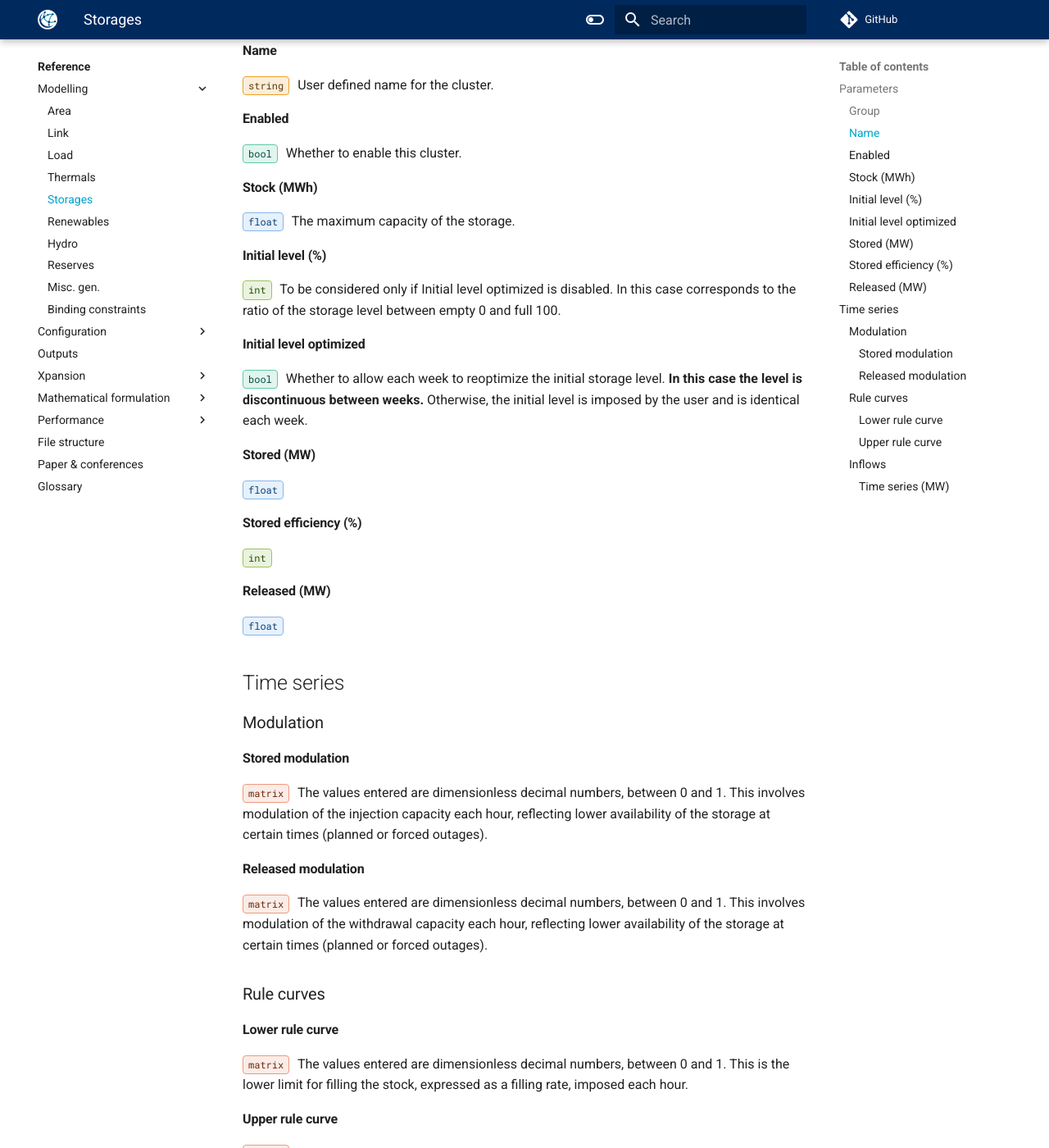
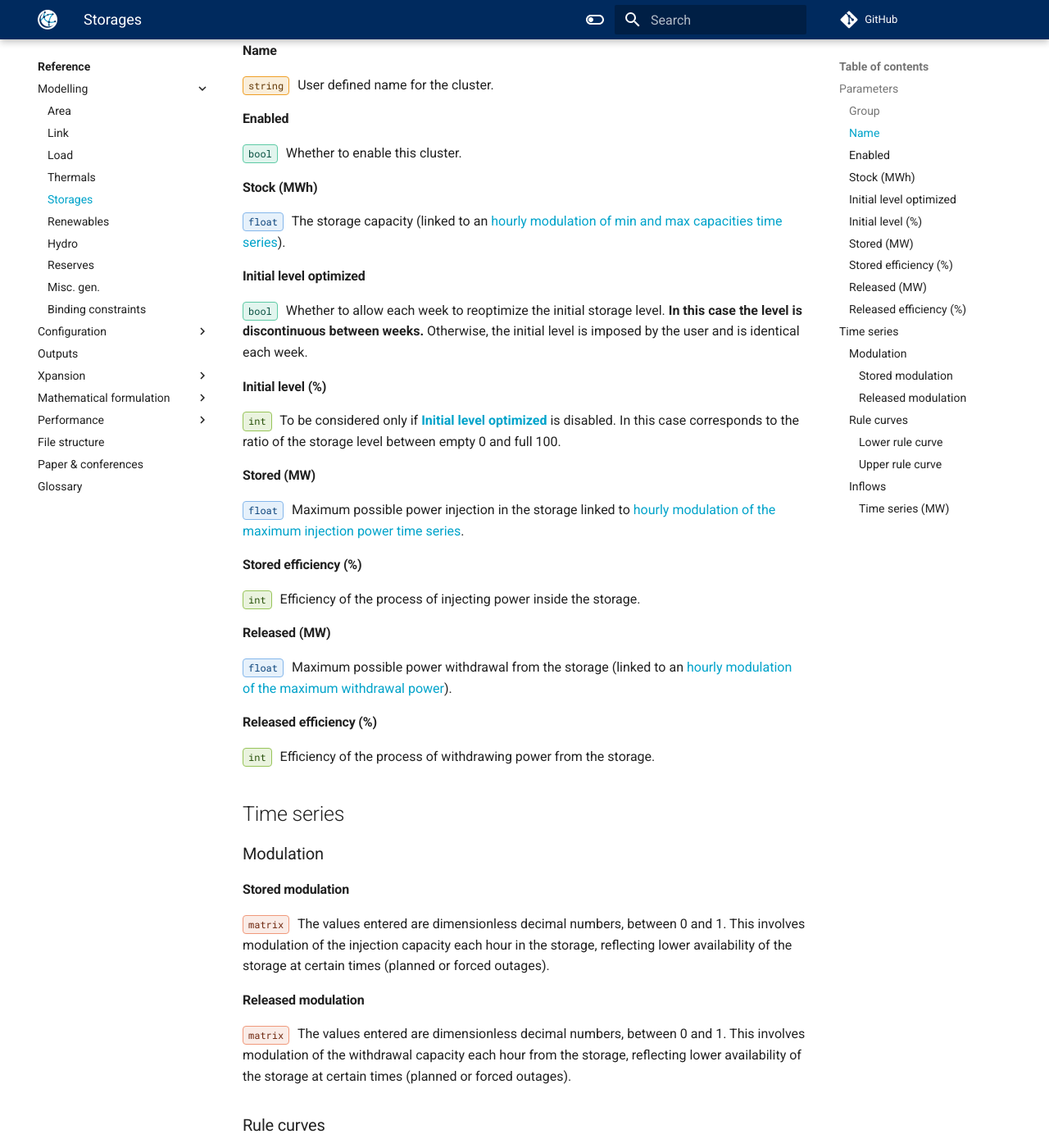
Before and after one commit to AntaresSimulatorTeam/antares-doc, an MkDocs documentation site: the page built from docs/reference/storages.md, in a window 1280 px wide and 1400 px high, scrolled down 623 px. Shown: the whole window at 82% size. Built offline with MkDocs 1.6.1 and Material for MkDocs 9.7.7, drawn with Linux system fonts in a browser that asks for light colours; comment, search, counter and statistics services are not loaded; some of the changed text lies outside the part shown.

Commit message:
Improve clarity

```diff
--- a/docs/reference/storages.md
+++ b/docs/reference/storages.md
@@ -30,13 +30,8 @@ Whether to enable this cluster.
 #### Stock (MWh)
 
 <span class="param-badge badge-float">float</span>
-The maximum capacity of the storage.
-
-#### Initial level (%)
-
-<span class="param-badge badge-int">int</span>
-To be considered only if Initial level optimized is disabled. In this case
-corresponds to the ratio of the storage level between empty 0 and full 100.
+The storage capacity (linked to an
+[hourly modulation of min and max capacities time series](#rule-curves)).
 
 #### Initial level optimized
 
@@ -45,17 +40,33 @@ Whether to allow each week to reoptimize the initial storage level.
 **In this case the level is discontinuous between weeks.** Otherwise, the
 initial level is imposed by the user and is identical each week.
 
+#### Initial level (%)
+
+<span class="param-badge badge-int">int</span>
+To be considered only if [**Initial level optimized**](#initial-level-optimized) is disabled.
+In this case corresponds to the ratio of the storage level between empty 0 and full 100.
+
 #### Stored (MW)
 
 <span class="param-badge badge-float">float</span>
+Maximum possible power injection in the storage linked to
+[hourly modulation of the maximum injection power time series](#stored-modulation).
 
 #### Stored efficiency (%)
 
 <span class="param-badge badge-int">int</span>
+Efficiency of the process of injecting power inside the storage.
 
 #### Released (MW)
 
 <span class="param-badge badge-float">float</span>
+Maximum possible power withdrawal from the storage (linked to an
+[hourly modulation of the maximum withdrawal power](#released-modulation)).
+
+#### Released efficiency (%)
+
+<span class="param-badge badge-int">int</span>
+Efficiency of the process of withdrawing power from the storage.
 
 ## Time series
 
@@ -65,14 +76,14 @@ initial level is imposed by the user and is identical each week.
 
 <span class="param-badge badge-matrix">matrix</span>
 The values entered are dimensionless decimal numbers, between 0 and 1.
-This involves modulation of the injection capacity each hour, reflecting lower
+This involves modulation of the injection capacity each hour in the storage, reflecting lower
 availability of the storage at certain times (planned or forced outages).
 
 #### Released modulation
 
 <span class="param-badge badge-matrix">matrix</span>
 The values entered are dimensionless decimal numbers, between 0 and 1. This
-involves modulation of the withdrawal capacity each hour, reflecting lower
+involves modulation of the withdrawal capacity each hour from the storage, reflecting lower
 availability of the storage at certain times (planned or forced outages).
 
 ### Rule curves
@@ -91,6 +102,9 @@ The values entered are dimensionless decimal numbers, between 0 and 1.
 This is the upper limit for filling the stock, expressed as a filling rate,
 imposed each hour.
 
+!!! info
+    Implicit rule for all hours : modulation of min capacity $\leq$ modulation of max capacity
+
 ### Inflows
 
 #### Time series (MW)
```
Also changed, not shown: docs/reference/config-advanced-parameters.md (+7 -0 lines).
